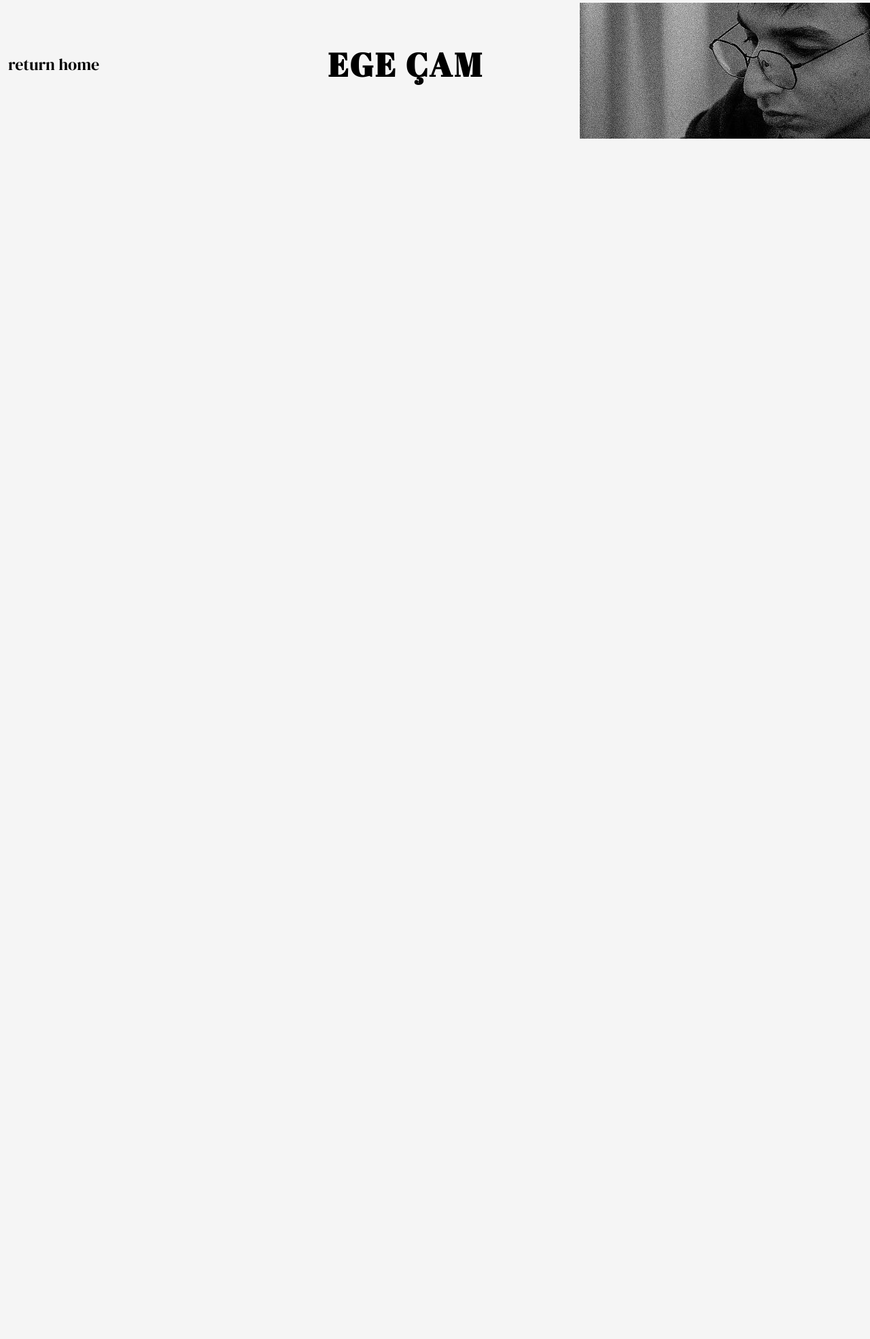
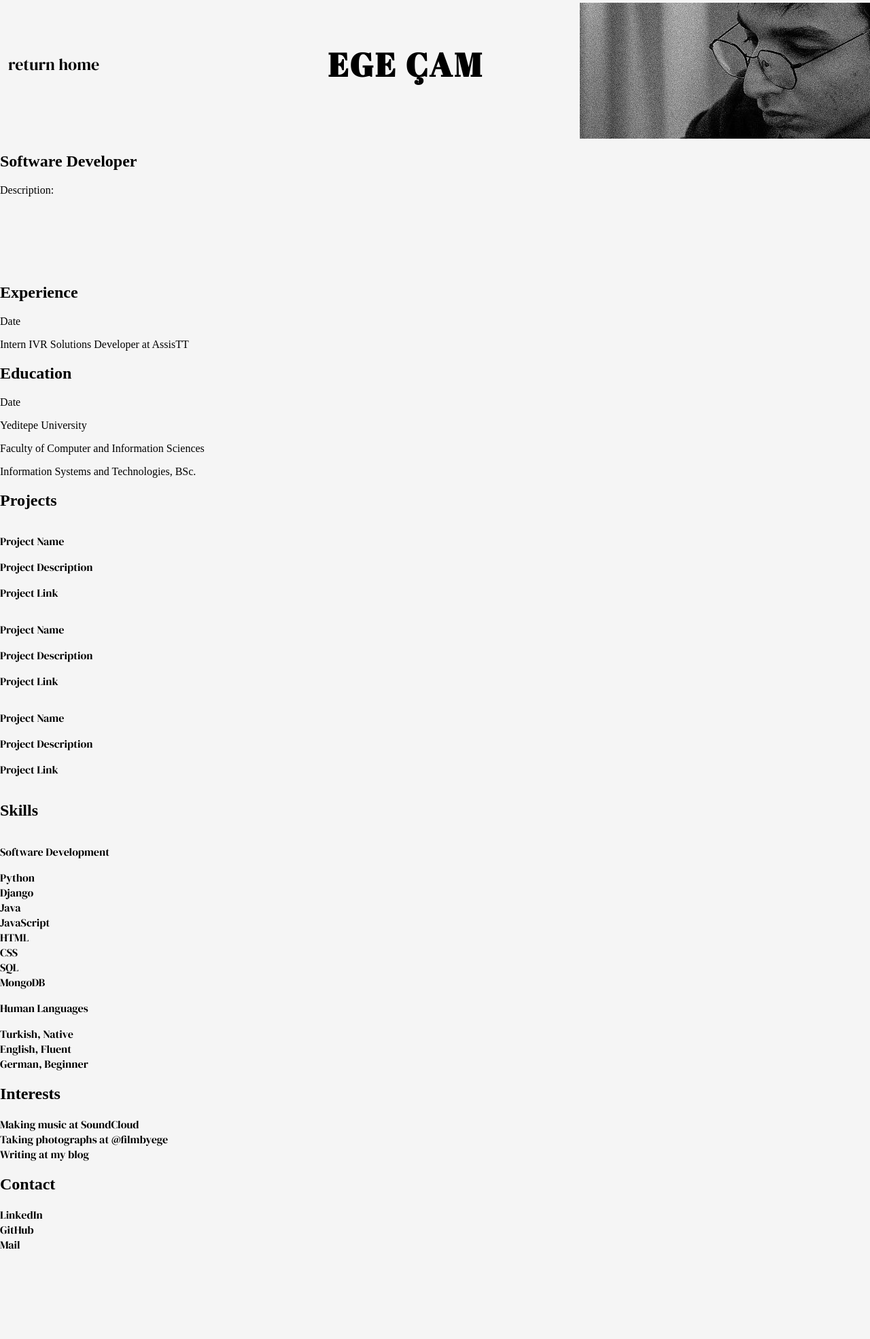
Before and after one commit to egecam/egecam.dev, a Django app: page /cv/ in a window 1280 px wide. Shown: the part 143-2113 px from the top of the page at 68% size. Before the commit the page ends 347 px from the top, so only its background shows below. Run offline with Django 4.2, Linux system fonts and the light colour scheme.

Commit message:
create cv template

```diff
--- a/web/egecamdev/templates/cv.html
+++ b/web/egecamdev/templates/cv.html
@@ -30,6 +30,95 @@
 </nav>
 
 <body>
+    <div>
+        <h2 class="cv-header">Software Developer</h2>
+        <p class="cv-desc">Description:
+            <br>
+            <br>
+            <br>
+            <br>
+            <br>
+            <br>
+            <br>
+        </p>
+    </div>
+    <div>
+        <h2 class="cv-title">Experience</h2>
+        <p>Date</p>
+        <p>Intern IVR Solutions Developer at AssisTT</p>
+    </div>
+    <div>
+        <h2 class="cv-title">Education</h2>
+        <p>Date</p>
+        <p>Yeditepe University</p>
+        <p>Faculty of Computer and Information Sciences</p>
+        <p>Information Systems and Technologies, BSc.</p>
+    </div>
+    <div>
+        <h2 class="cv-title">Projects</h2>
+        <ul>
+            <li>
+                <p>Project Name</p>
+                <p>Project Description</p>
+                <p>Project Link</p>
+            </li>
+        </ul>
+        <ul>
+            <li>
+                <p>Project Name</p>
+                <p>Project Description</p>
+                <p>Project Link</p>
+            </li>
+        </ul>
+        <ul>
+            <li>
+                <p>Project Name</p>
+                <p>Project Description</p>
+                <p>Project Link</p>
+            </li>
+        </ul>
+    </div>
+    <div>
+        <h2 class="cv-title">Skills</h2>
+        <ul>
+            <li>
+                <p>Software Development</p>
+                <ul>
+                    <li class="cv-list-item">Python</li>
+                    <li class="cv-list-item">Django</li>
+                    <li class="cv-list-item">Java</li>
+                    <li class="cv-list-item">JavaScript</li>
+                    <li class="cv-list-item">HTML</li>
+                    <li class="cv-list-item">CSS</li>
+                    <li class="cv-list-item">SQL</li>
+                    <li class="cv-list-item">MongoDB</li>
+                </ul>
+                <p>Human Languages</p>
+                <ul>
+                    <li class="cv-list-item">Turkish, Native</li>
+                    <li class="cv-list-item">English, Fluent</li>
+                    <li class="cv-list-item">German, Beginner</li>
+                </ul>
+            </li>
+        </ul>
+    </div>
+    <div>
+        <h2 class="cv-title">Interests</h2>
+        <ul>
+            <li>Making music at <a class="cv-link">SoundCloud</a></li>
+            <li>Taking photographs at <a class="cv-link">@filmbyege</a></li>
+            <li>Writing at <a class="cv-link">my blog</a></li>
+        </ul>
+    </div>
+    <div>
+        <h2 class="cv-title">Contact</h2>
+        <ul>
+            <li class="cv-list-item"><a class="cv-link">LinkedIn</a></li>
+            <li class="cv-list-item"><a class="cv-link">GitHub</a></li>
+            <li class="cv-list-item"><a class="cv-link">Mail</a></li>
+        </ul>
+    </div>
+
 </body>
 
 </html>
```
